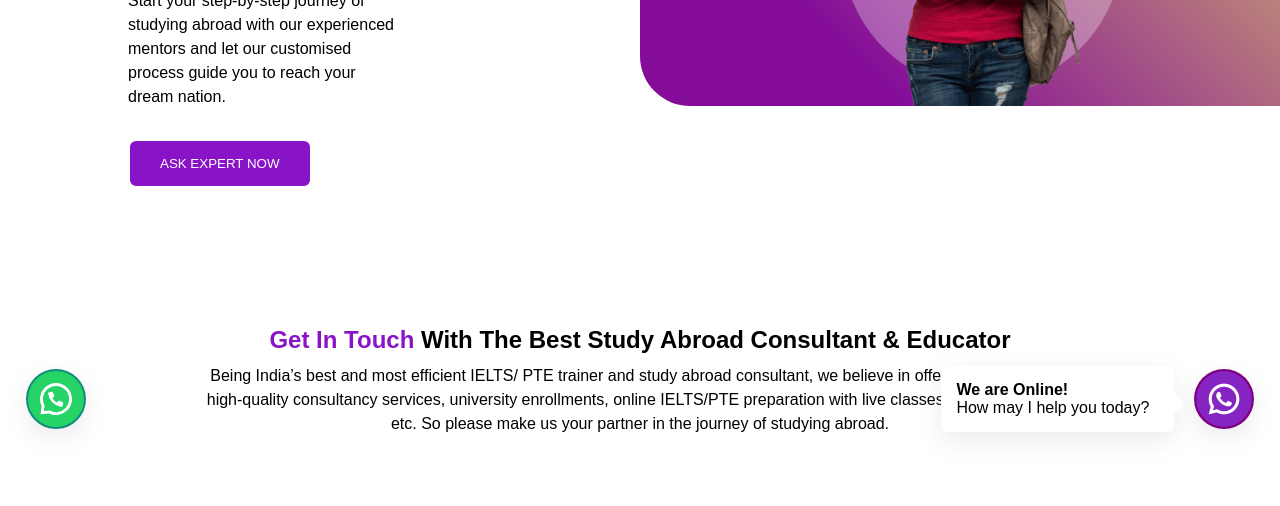
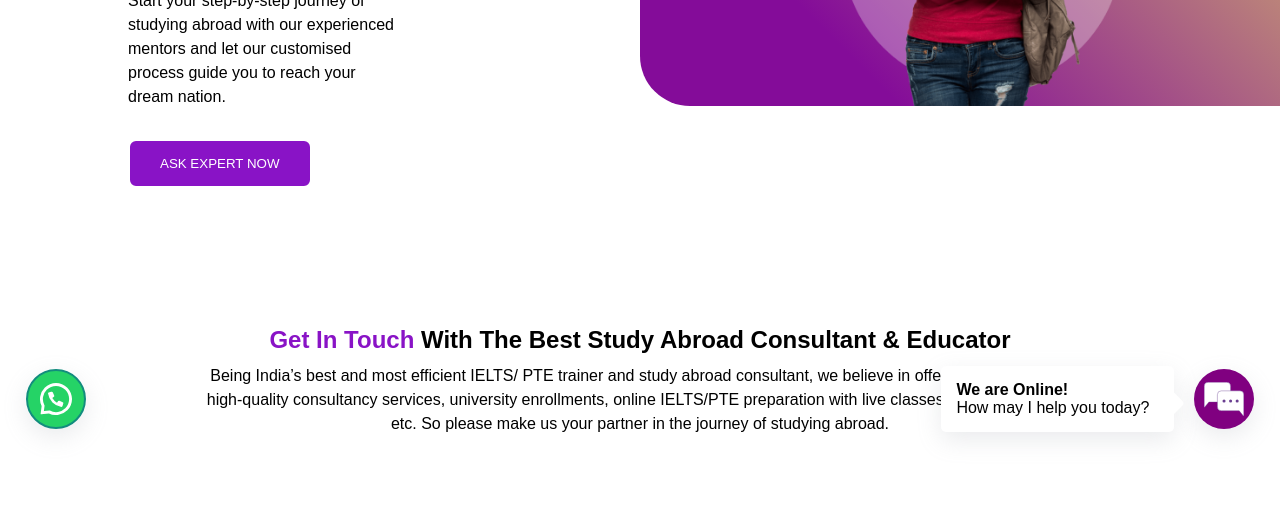
Before and after one commit to Silasshaibu/askmeabroad.com, a plain HTML site: page index.html in a window 1280 px wide. Shown: the part 294-800 px from the top of the page. Drawn offline with Linux system fonts and the light colour scheme.

Commit message:
RobotChatSvg-Added

```diff
--- a/index.css
+++ b/index.css
@@ -142,8 +142,9 @@
 
     .robotChat{
         height: 25px;
-        background-image: url(./Assets/Images/askmeabroad-whatsapp-58x58.png);
-
+        background-image: url(./Assets/Images/robot-chat.svg);
+        background-size: 2.5rem;
+        background-color: purple;
     }
 
     .robotChat, .whatsapp{
@@ -151,7 +152,6 @@
         cursor: pointer;
         min-width: var(--radisuWhatsappHolder);
         min-height: var(--radisuWhatsappHolder);
-        background-color: purple;
         background-position: center center;
         background-repeat: no-repeat;
         box-shadow: rgba(149, 157, 165, 0.2) 0px 8px 24px;
```
Also changed, not shown: Assets/Images/robot-chat.svg (added).
